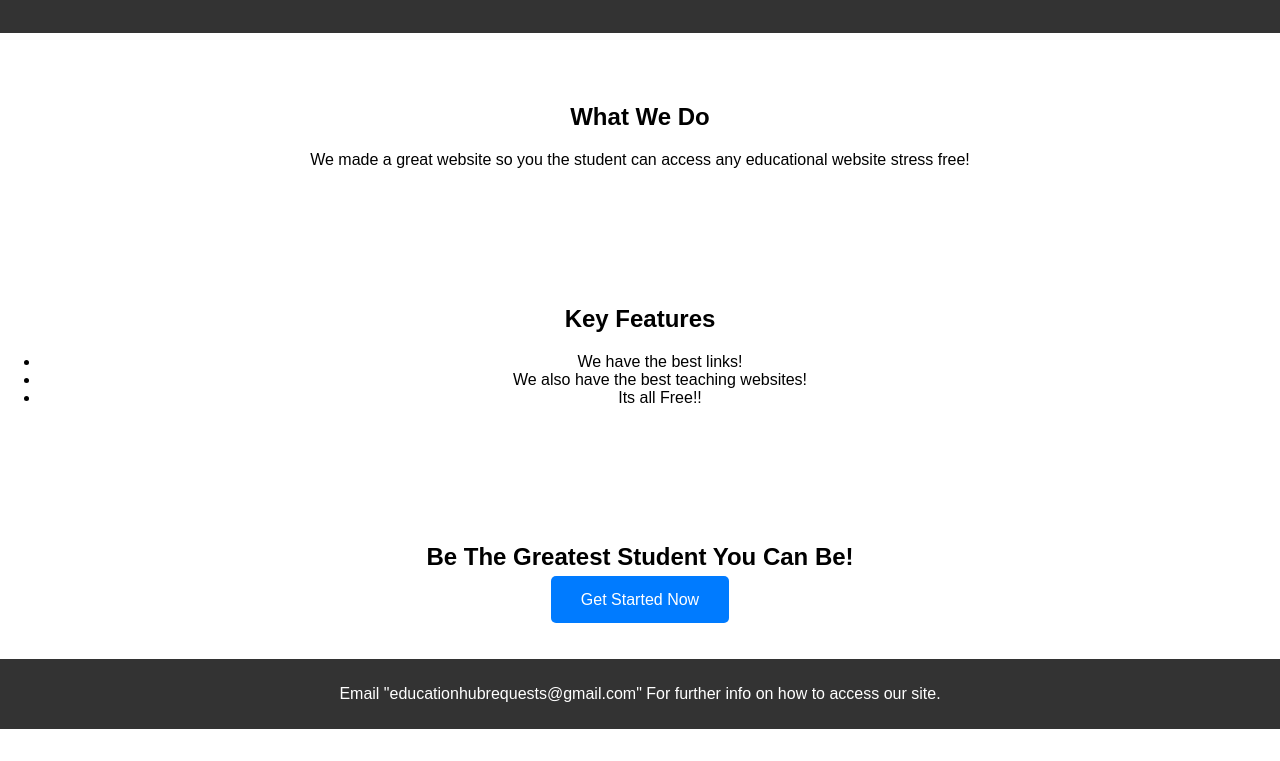
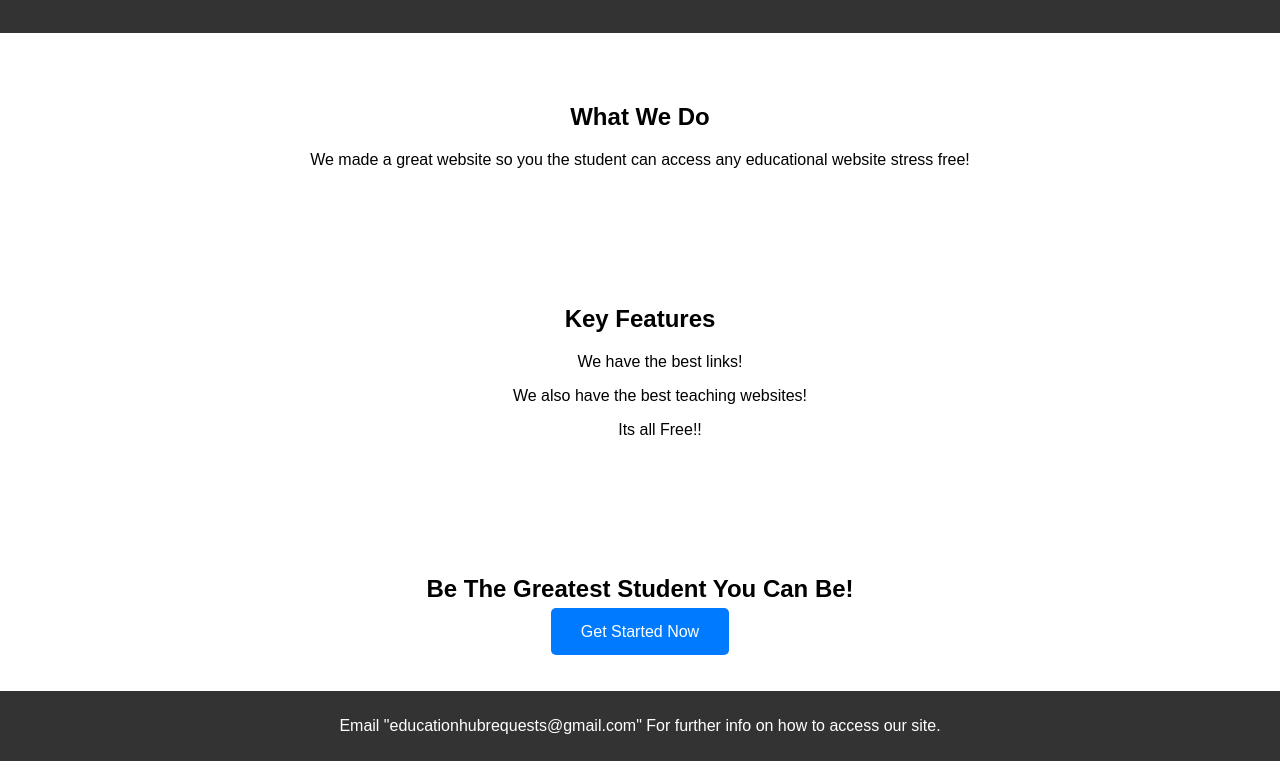
Before and after one commit to KoenigseggRegera/KoenigseggRegera.github.io, a plain HTML site: page landing.html in a window 1280 px wide. Shown: the part 94-855 px from the top of the page. Before the commit the page ends 823 px from the top, so only its background shows below. Drawn offline with Linux system fonts and the light colour scheme.

Commit message:
Update landing.html

```diff
--- a/landing.html
+++ b/landing.html
@@ -65,9 +65,9 @@
     <section>
         <h2>Key Features</h2>
         <ul>
-            <li>We have the best links!</li>
-            <li>We also have the best teaching websites!</li>
-            <li>Its all Free!!</li>
+            <p>We have the best links!</p>
+            <p>We also have the best teaching websites!</p>
+            <p>Its all Free!!</p>
         </ul>
     </section>
 
```
